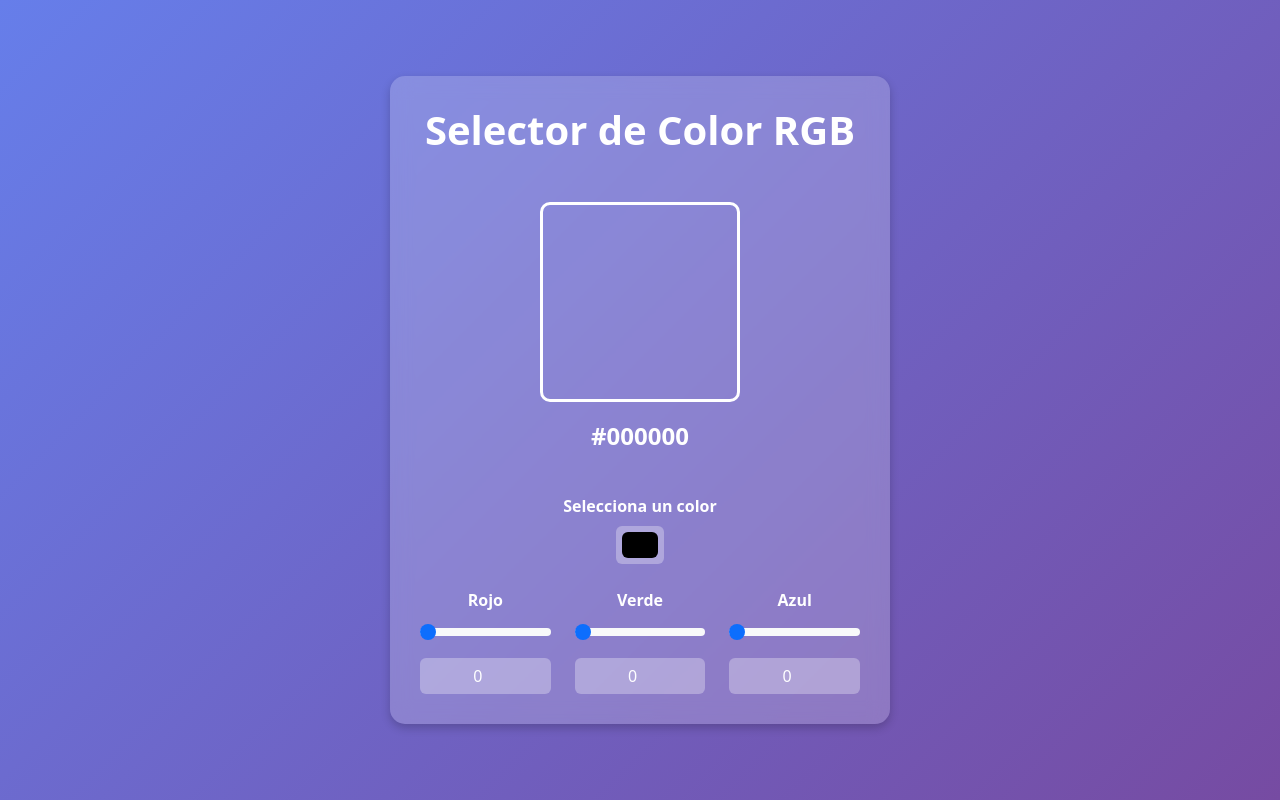
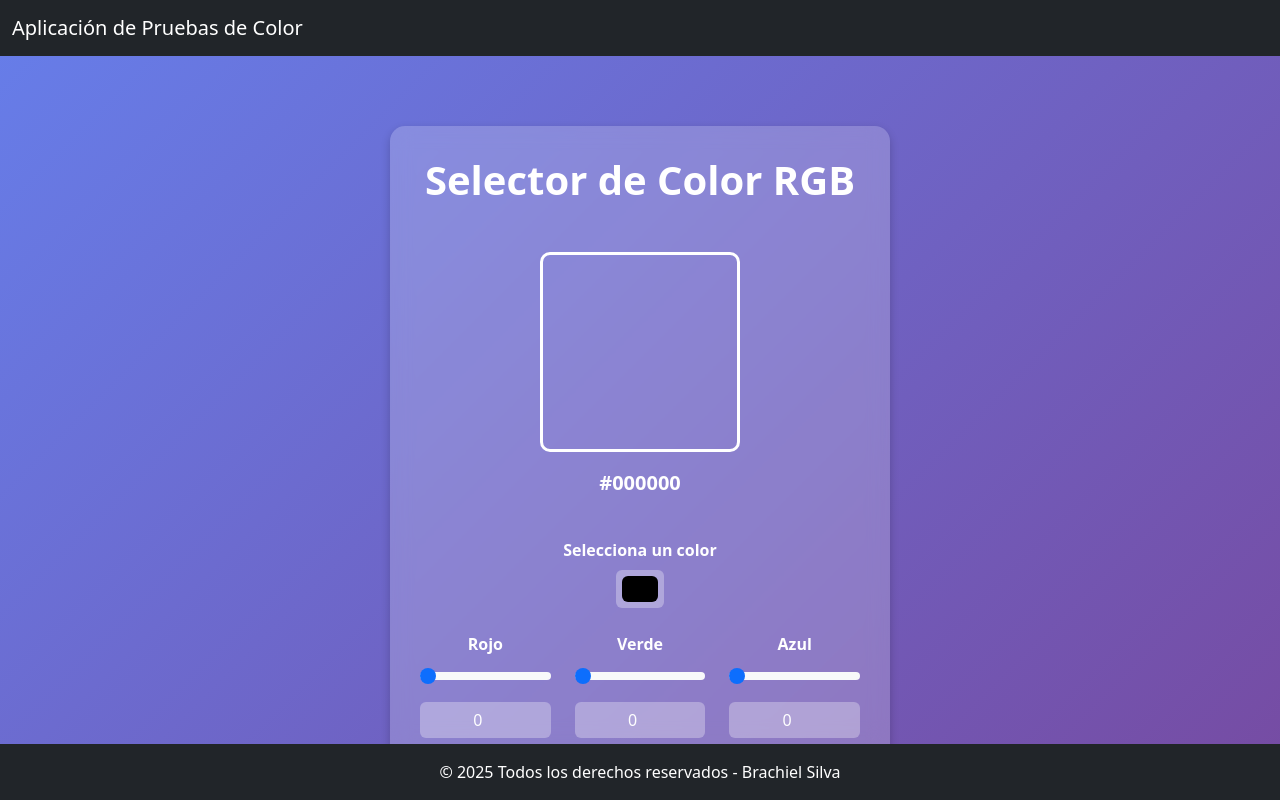
Before and after one commit to brachiel22200769/intro-app-color, a plain HTML site: page index.html in a window 1280 px wide. Drawn offline with nearby package versions, Linux system fonts and the light colour scheme.

Commit message:
Ajuste de Index.html
Se ajustó el Index.html con los datos de navbar y footer

```diff
--- a/index.html
+++ b/index.html
@@ -1,18 +1,37 @@
 <!DOCTYPE html>
 <html lang="es">
+
 <head>
   <meta charset="UTF-8">
   <meta name="viewport" content="width=device-width, initial-scale=1.0">
   <title>Selector de Color RGB</title>
   <link href="https://cdn.jsdelivr.net/npm/bootstrap@5.3.0/dist/css/bootstrap.min.css" rel="stylesheet">
   <link rel="stylesheet" href="./css/styles.css">
+  <style>
+    .navbar {
+      position: fixed;
+      top: 0;
+      width: 100%;
+      z-index: 1000;
+    }
+
+    body {
+      padding-top: 70px;
+    }
+  </style>
 </head>
+
 <body>
-    <div class="container">
+  <nav class="navbar navbar-dark bg-dark">
+    <div class="container-fluid">
+      <a class="navbar-brand" href="#">Aplicación de Pruebas de Color</a>
+    </div>
+  </nav>
+  <div class="container mt-4">
     <h1 class="fw-bold">Selector de Color RGB</h1>
     <div class="color-container mt-4 p-4 rounded">
       <div id="color-box" class="color-box mb-3"></div>
-            <p id="color-code" class="fs-4 fw-semibold">#000000</p>
+      <p id="color-code" class="fs-5 fw-semibold">#000000</p>
     </div>
     <label for="color-picker" class="form-label fw-semibold">Selecciona un color</label>
     <input type="color" id="color-picker" class="form-control form-control-color mx-auto">
@@ -35,7 +54,14 @@
         </div>
       </div>
     </div>
+
   </div>
+
+  <footer class="bg-dark text-white text-center fixed-bottom py-3 mt-5 w-100">
+    <p class="mb-0">&copy; 2025 Todos los derechos reservados - Brachiel Silva</p>
+  </footer>
+  <script src="https://cdn.jsdelivr.net/npm/bootstrap@5.3.0/dist/js/bootstrap.bundle.min.js"></script>
   <script src="./js/main.js"></script>
 </body>
+
 </html>
```
Lines whose indentation alone changed are shown as unchanged.
